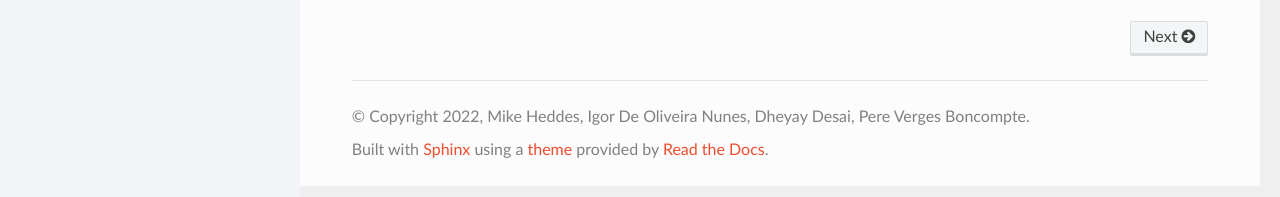
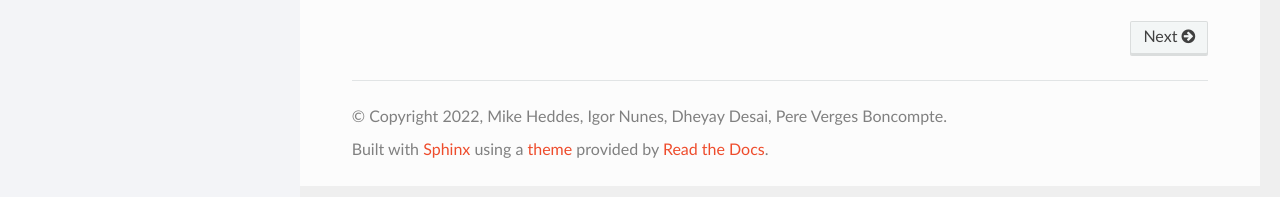
Before and after one commit to hyperdimensional-computing/torchhd, a Sphinx documentation site: the page built from docs/index.rst, in a window 1280 px wide. Shown: the part 499-696 px from the top of the page. Built offline with Sphinx 7.4.7 and the Read the Docs theme 2.0.0, drawn with Linux system fonts in a browser that asks for light colours.

Commit message:
Igor name change

```diff
--- a/docs/conf.py
+++ b/docs/conf.py
@@ -20,9 +20,9 @@
 
 project = "Torchhd"
 copyright = (
-    "2022, Mike Heddes, Igor De Oliveira Nunes, Dheyay Desai, Pere Verges Boncompte"
+    "2022, Mike Heddes, Igor Nunes, Dheyay Desai, Pere Verges Boncompte"
 )
-author = "Mike Heddes, Igor De Oliveira Nunes, Dheyay Desai, Pere Verges Boncompte"
+author = "Mike Heddes, Igor Nunes, Dheyay Desai, Pere Verges Boncompte"
 
 
 # -- General configuration ---------------------------------------------------
```
Also changed, not shown: README.md (+1 -1 lines).
